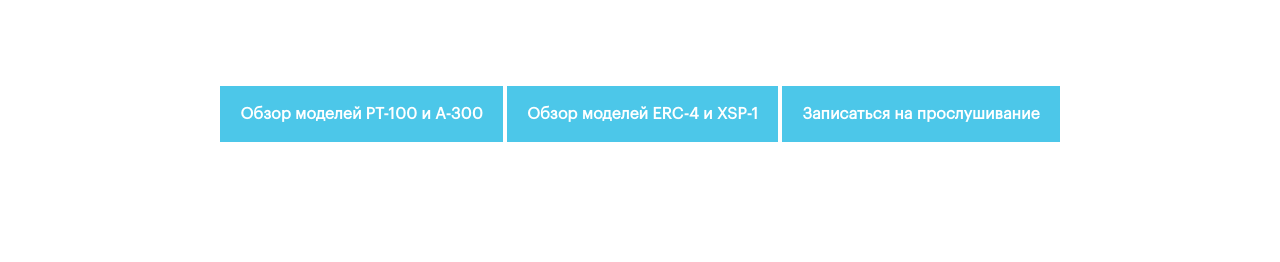
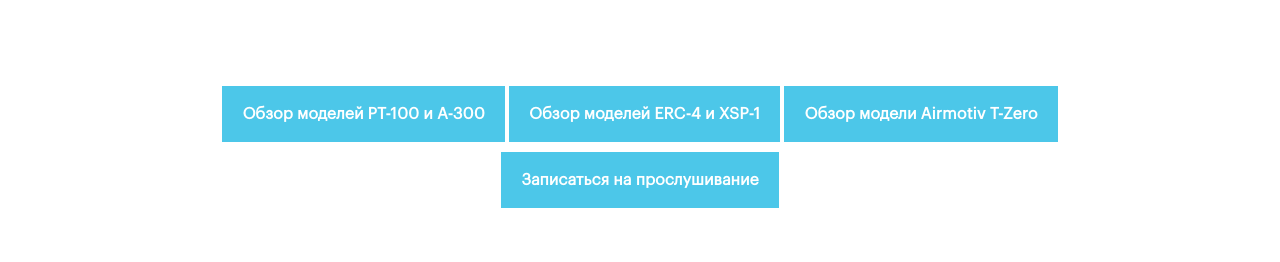
Before and after one commit to abramsea/emotiva, a plain HTML site: page index.html in a window 1280 px wide. Shown: the part 2917-3179 px from the top of the page. Drawn offline with Linux system fonts and the light colour scheme; files whose address does not match are found by name.

Commit message:
link fix

```diff
--- a/index.html
+++ b/index.html
@@ -160,6 +160,7 @@
                     <div class="block b05">
                          <a class="button_listen" href="https://www.pult.ru/articles/stereousiliteli/emotiva-dostupno-i-dostoyno/" target="_blank">Обзор моделей PT-100 и A-300</a>
                          <a class="button_listen" href="https://www.pult.ru/articles/cd-proigryvateli/emotiva-x-ubeditelnoe-prevoskhodstvo/" target="_blank">Обзор моделей ERC-4 и XSP-1</a>
+                         <a class="button_listen" href="https://www.pult.ru/articles/napolnaya-akustika/airmotiv-t-zero-kompaktnye-napolniki-s-amt/" target="_blank">Обзор модели Airmotiv T-Zero</a>
                          <a class="button_listen" href="https://www.pult.ru/action/?id=zapis-na-proslushivanie" target="_blank">Записаться на прослушивание</a>
                     </div>
 
```
